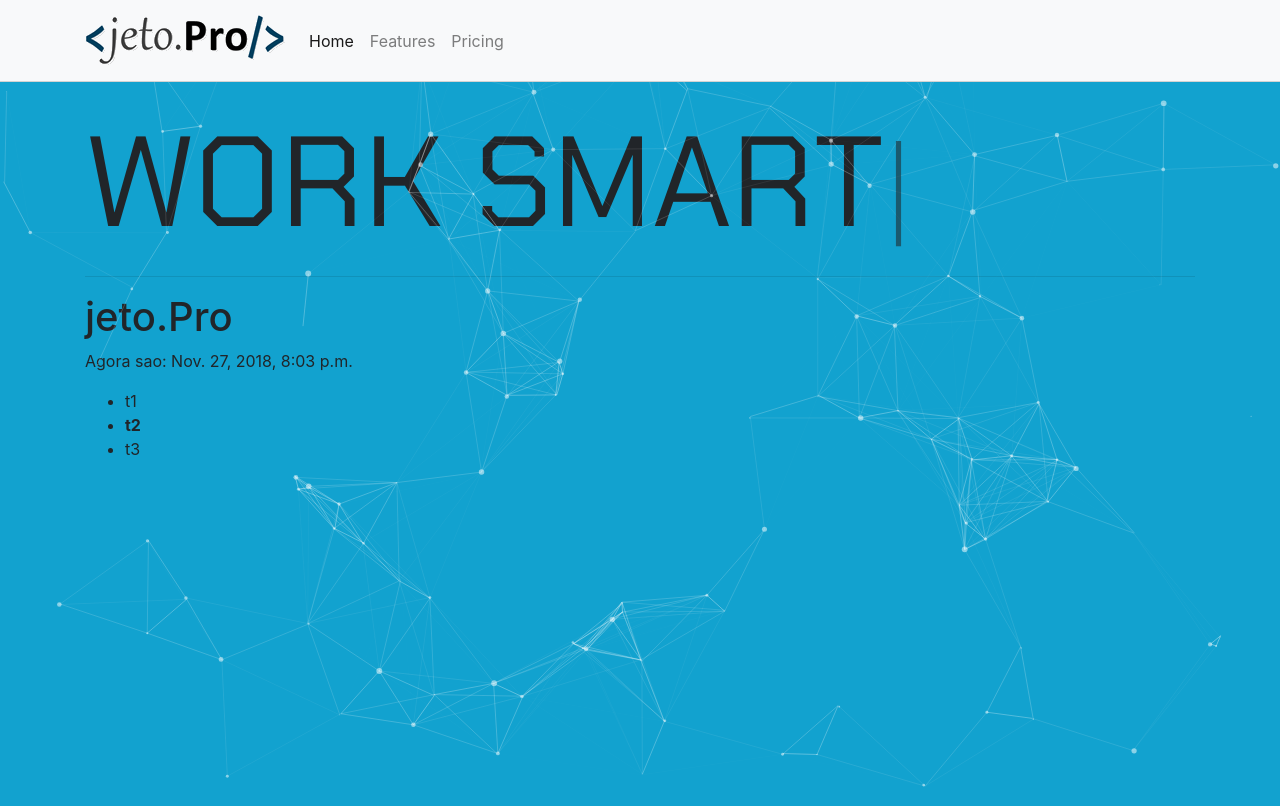
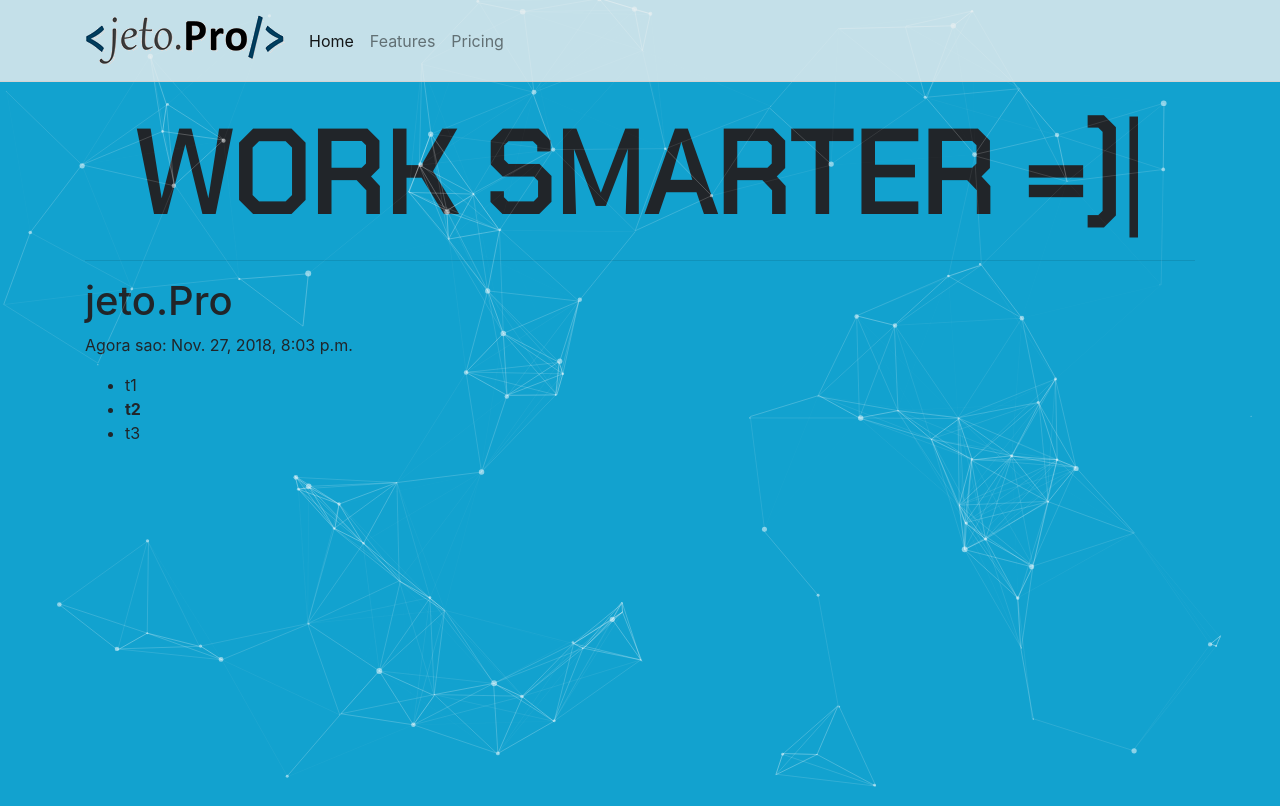
Before and after one commit to VictorLM/jeto.pro, a Django app: page / in a window 1280 px wide. Run offline with Django 3.2, Linux system fonts and the light colour scheme; some libraries are stand-ins or nearby versions.

Commit message:
Ajustes typed.js

```diff
--- a/website/static/website/css/site.css
+++ b/website/static/website/css/site.css
@@ -19,5 +19,15 @@ body {
     font-family: 'Chakra Petch', sans-serif;
     display: inline;
     text-align: center!important;
-    font-size: 8em!important;
+    font-size: 9vw!important;
 }
+.typed-cursor {
+    font-family: 'Chakra Petch', sans-serif;
+    font-size: 9vw;
+    line-height: 0;
+}
+
+.menu-top-nav{
+    background-color: rgba(240, 240, 240, 0.8);
+    border-bottom: solid 1px lightgrey;
+}
--- a/website/static/website/js/home.js
+++ b/website/static/website/js/home.js
@@ -1,5 +1,5 @@
-  var typed2 = new Typed('.h1-home-header', {
-    strings: ['WORK HARD','WORK SMART'],
+var typed2 = new Typed('.h1-home-header', {
+    strings: ['<b>WORK HARDER</b>','<b>WORK SMARTER</b>','<b>WORK SMARTER =)</b>','<b>WORK SMARTER</b>'],
     startDelay: 1000,
     typeSpeed: 100,
     backSpeed: 50,
@@ -10,6 +10,4 @@
             $('.typed-cursor').hide();
         }, 5000);
      },
-  });
-
-  $(".typed-cursor").addClass("display-2");
+});
--- a/website/templates/website/_layouts/template_base.html
+++ b/website/templates/website/_layouts/template_base.html
@@ -12,7 +12,7 @@
 </head>
 <body>
     <div id="particles-js"></div>
-    <nav class="navbar navbar-expand-lg navbar-light bg-light" style="background-color:#F0F0F0;border-bottom: solid 1px lightgrey;">
+    <nav class="navbar navbar-expand-lg navbar-light menu-top-nav">
         <div class="container">
             <a class="navbar-brand" href="#">
                 <img src="{% static 'website/img/logo_sm.png' %}" alt="logo">
--- a/website/templates/website/home.html
+++ b/website/templates/website/home.html
@@ -7,7 +7,9 @@
 {% block conteudo %}
     <div class="container">
         <br/>
-        <h1 class="h1-home-header"></h1>
+        <div class="text-center">
+            <h1 class="h1-home-header"></h1>
+        </div>
         <hr/>
         <h1>jeto.Pro</h1>
         <p>Agora sao: {{now}}</p>
```
